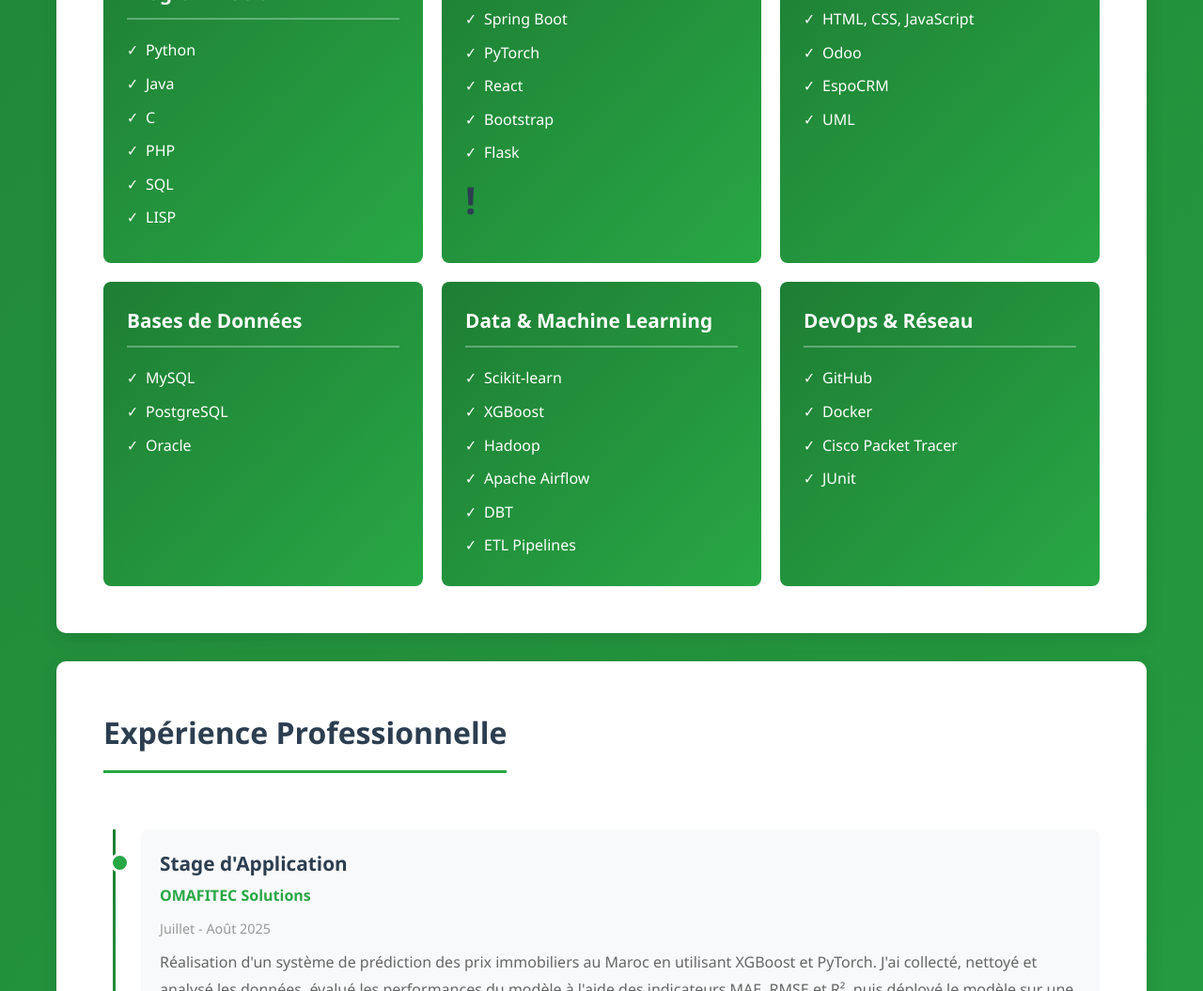
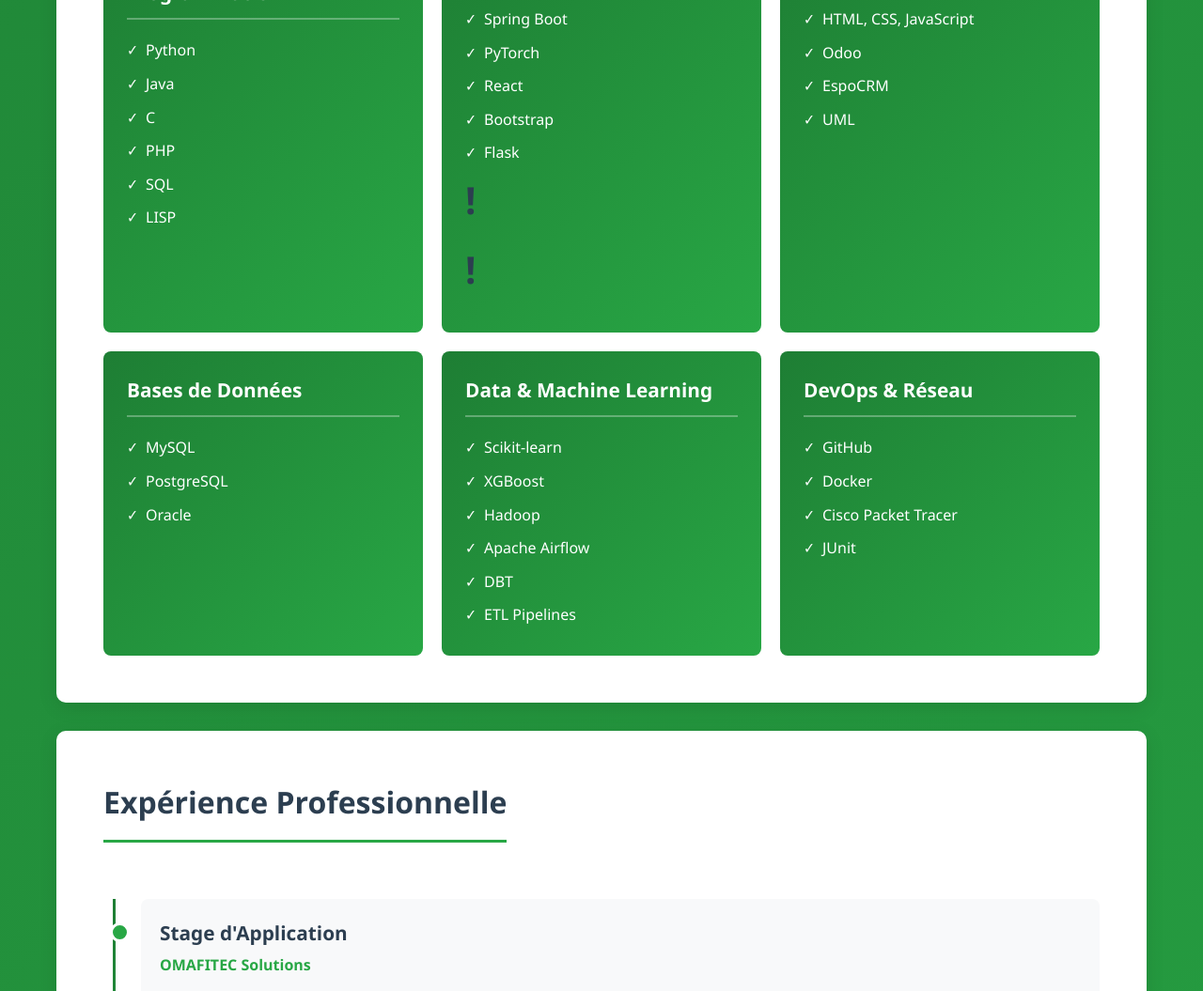
Before and after one commit to Amal-Elbahari/Portfolio, a plain HTML site: page index.html in a window 1280 px wide. Shown: the part 1746-2801 px from the top of the page at 94% size. Drawn offline with Linux system fonts and the light colour scheme.

Commit message:
fix ! main

```diff
--- a/index.html
+++ b/index.html
@@ -443,6 +443,7 @@
                         <li>Flask</li>
                     </ul>
                     <h1>!</h1>
+                    <h1>!</h1>
                 </div>
                 <div class="skill-category">
                     <h3>Web & ERP</h3>
```
